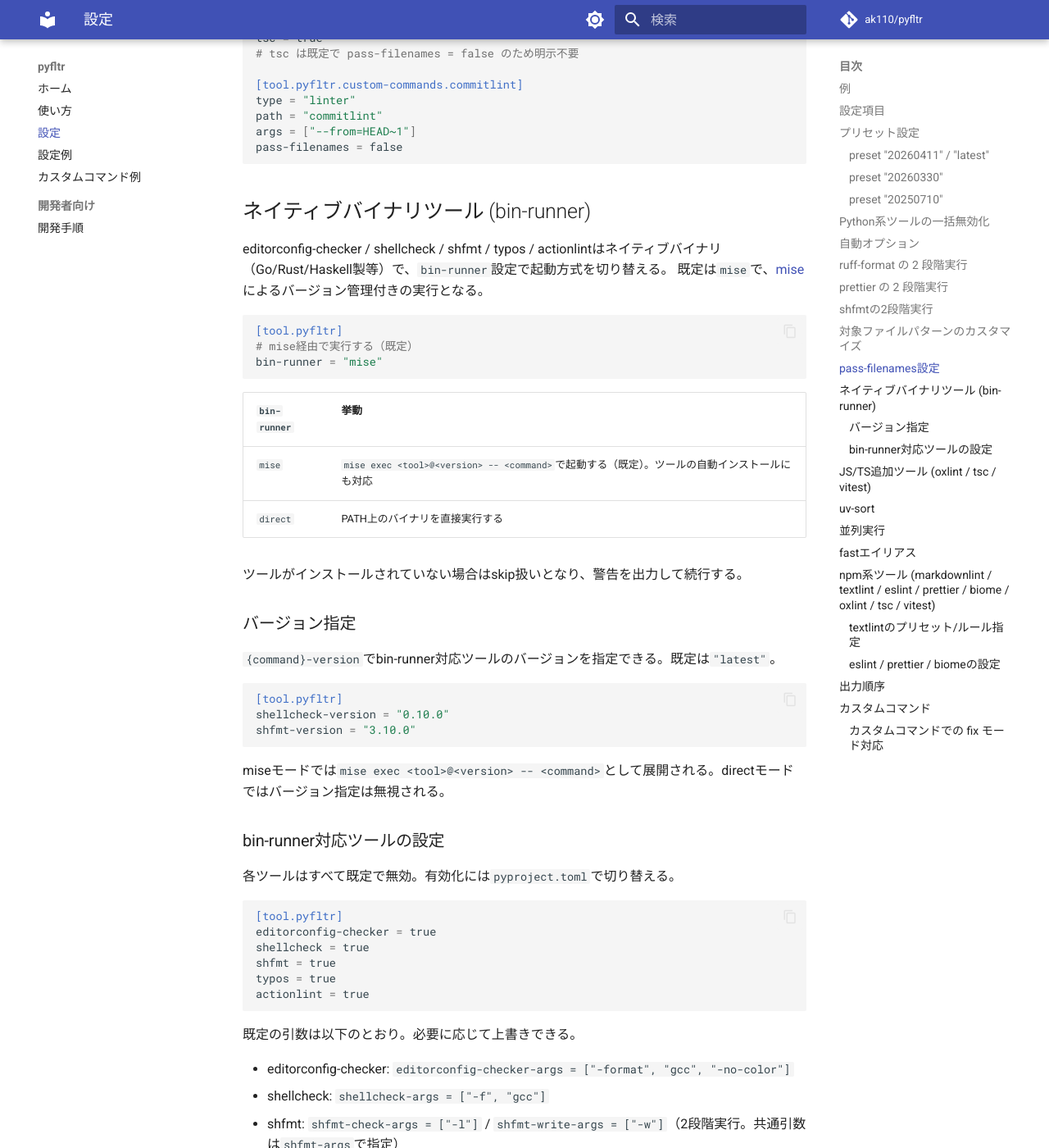
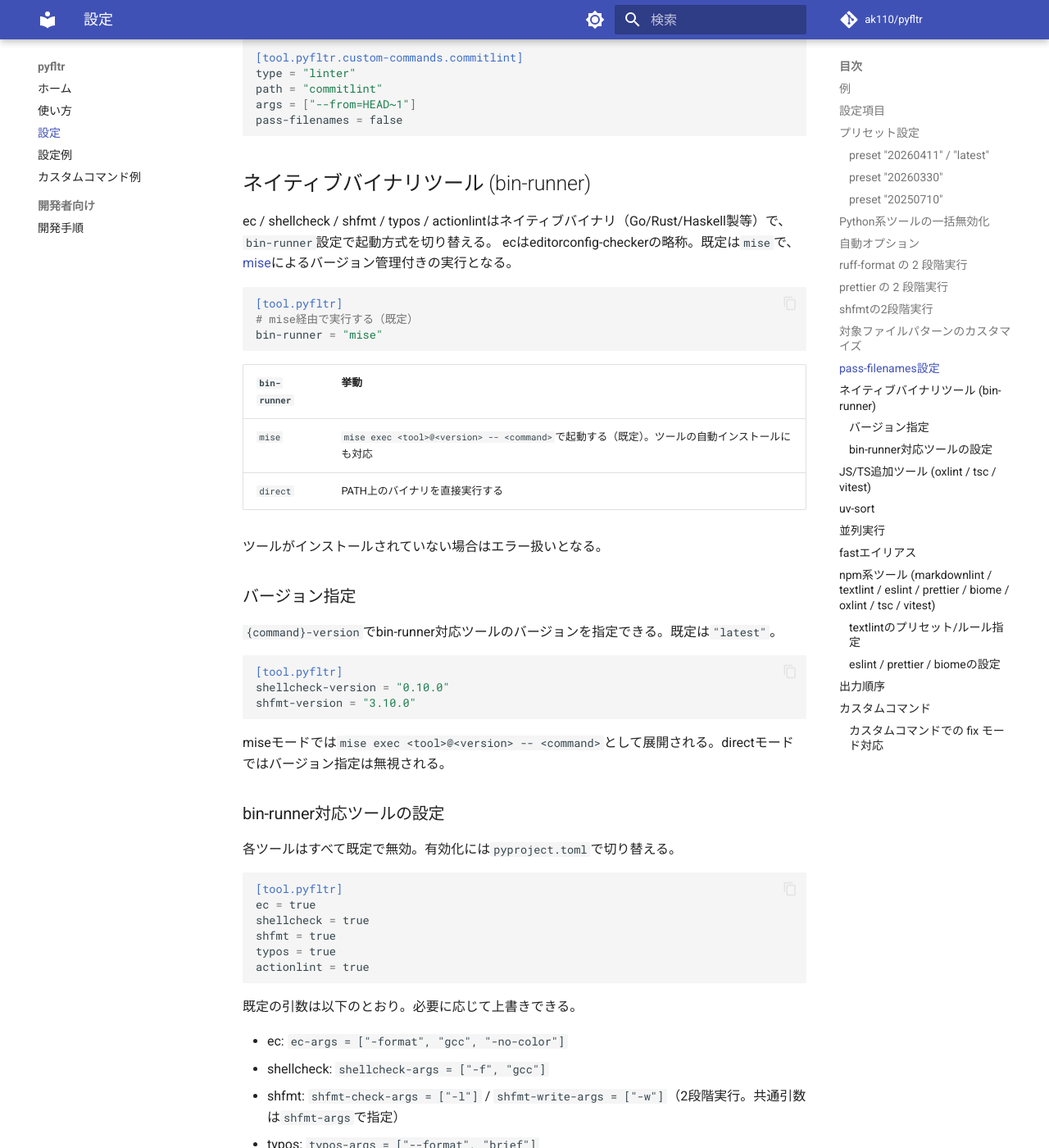
Before and after one commit to ak110/pyfltr, an MkDocs documentation site: the page built from docs/configuration.md, in a window 1280 px wide and 1400 px high, scrolled down 5879 px. Shown: the whole window at 82% size. Built offline with MkDocs 1.6.1 and Material for MkDocs 9.7.7, drawn with Linux system fonts in a browser that asks for light colours; comment, search, counter and statistics services are not loaded; some of the changed text lies outside the part shown.

Commit message:
fix!: bin-runner失敗時のエラー表示を改善し、editorconfig-checkerをecにリネーム
- bin-runner解決失敗をskippedからfailedに変更し、CLIの失敗セクションとTUIの
  タブハイライトでエラーが視認できるようにする
- editorconfig-checkerをecにリネームし、mise execのコマンド名を修正
  （bin_name="ec", mise_backend="editorconfig-checker"）
- 誤検出が多いためプリセット20260411/latestからecを除外

BREAKING CHANGE: editorconfig-checkerのコマンド名がecに変更。
pyproject.tomlの設定キーをec/ec-args/ec-path等に書き換える必要がある。

Co-Authored-By: Claude Opus 4.6 (1M context) <noreply@anthropic.com>

````diff
--- a/docs/configuration.md
+++ b/docs/configuration.md
@@ -58,7 +58,6 @@ preset = "latest"
 - `pyright = true`
 - `textlint = true`
 - `markdownlint = true`
-- `editorconfig-checker = true`
 - `actionlint = true`
 - `typos = true`
 - `uv-sort = true`
@@ -108,7 +107,7 @@ prettier = true
 以下のツールは`python`設定の影響を受けない。
 
 - npm系ツール: markdownlint / textlint / eslint / prettier / biome / oxlint / tsc / vitest
-- bin-runner対応ツール: editorconfig-checker / shellcheck / shfmt / typos / actionlint
+- bin-runner対応ツール: ec / shellcheck / shfmt / typos / actionlint
 
 適用優先度は `preset < python < 個別設定`。`python = false`でも`mypy = true`のように個別に有効化できる。
 
@@ -226,8 +225,8 @@ pass-filenames = false
 
 ## ネイティブバイナリツール (bin-runner)
 
-editorconfig-checker / shellcheck / shfmt / typos / actionlintはネイティブバイナリ（Go/Rust/Haskell製等）で、`bin-runner`設定で起動方式を切り替える。
-既定は`mise`で、[mise](https://mise.jdx.dev/)によるバージョン管理付きの実行となる。
+ec / shellcheck / shfmt / typos / actionlintはネイティブバイナリ（Go/Rust/Haskell製等）で、`bin-runner`設定で起動方式を切り替える。
+ecはeditorconfig-checkerの略称。既定は`mise`で、[mise](https://mise.jdx.dev/)によるバージョン管理付きの実行となる。
 
 ```toml
 [tool.pyfltr]
@@ -240,7 +239,7 @@ bin-runner = "mise"
 | `mise` | `mise exec <tool>@<version> -- <command>`で起動する（既定）。ツールの自動インストールにも対応 |
 | `direct` | PATH上のバイナリを直接実行する |
 
-ツールがインストールされていない場合はskip扱いとなり、警告を出力して続行する。
+ツールがインストールされていない場合はエラー扱いとなる。
 
 ### バージョン指定
 
@@ -260,7 +259,7 @@ miseモードでは`mise exec <tool>@<version> -- <command>`として展開さ
 
 ```toml
 [tool.pyfltr]
-editorconfig-checker = true
+ec = true
 shellcheck = true
 shfmt = true
 typos = true
@@ -269,7 +268,7 @@ actionlint = true
 
 既定の引数は以下のとおり。必要に応じて上書きできる。
 
-- editorconfig-checker: `editorconfig-checker-args = ["-format", "gcc", "-no-color"]`
+- ec: `ec-args = ["-format", "gcc", "-no-color"]`
 - shellcheck: `shellcheck-args = ["-f", "gcc"]`
 - shfmt: `shfmt-check-args = ["-l"]` / `shfmt-write-args = ["-w"]`（2段階実行。共通引数は`shfmt-args`で指定）
 - typos: `typos-args = ["--format", "brief"]`
````
Also changed, not shown: docs/examples.md (+1 -1 lines), docs/index.md (+1 -1 lines), 5 other files.
